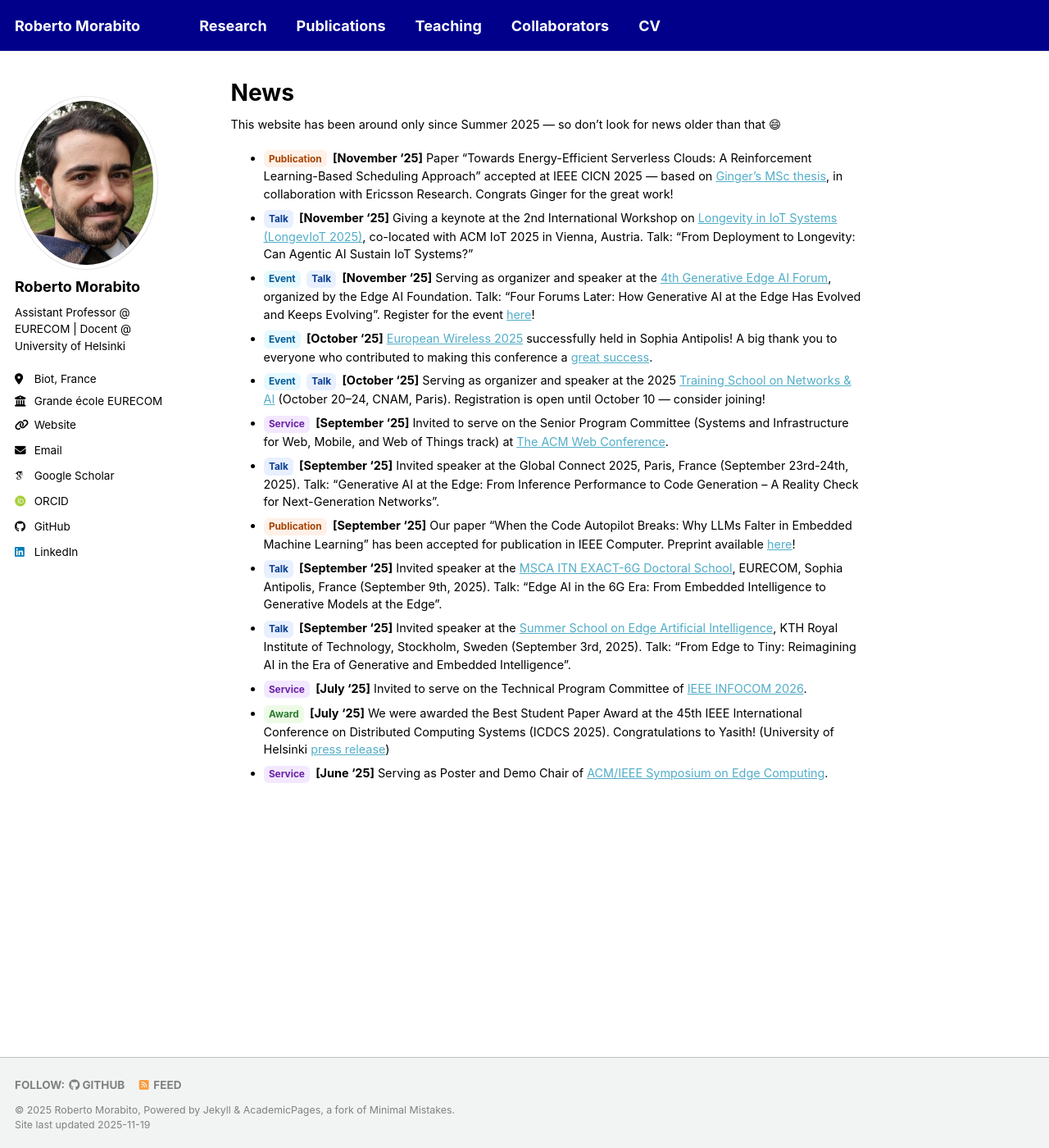
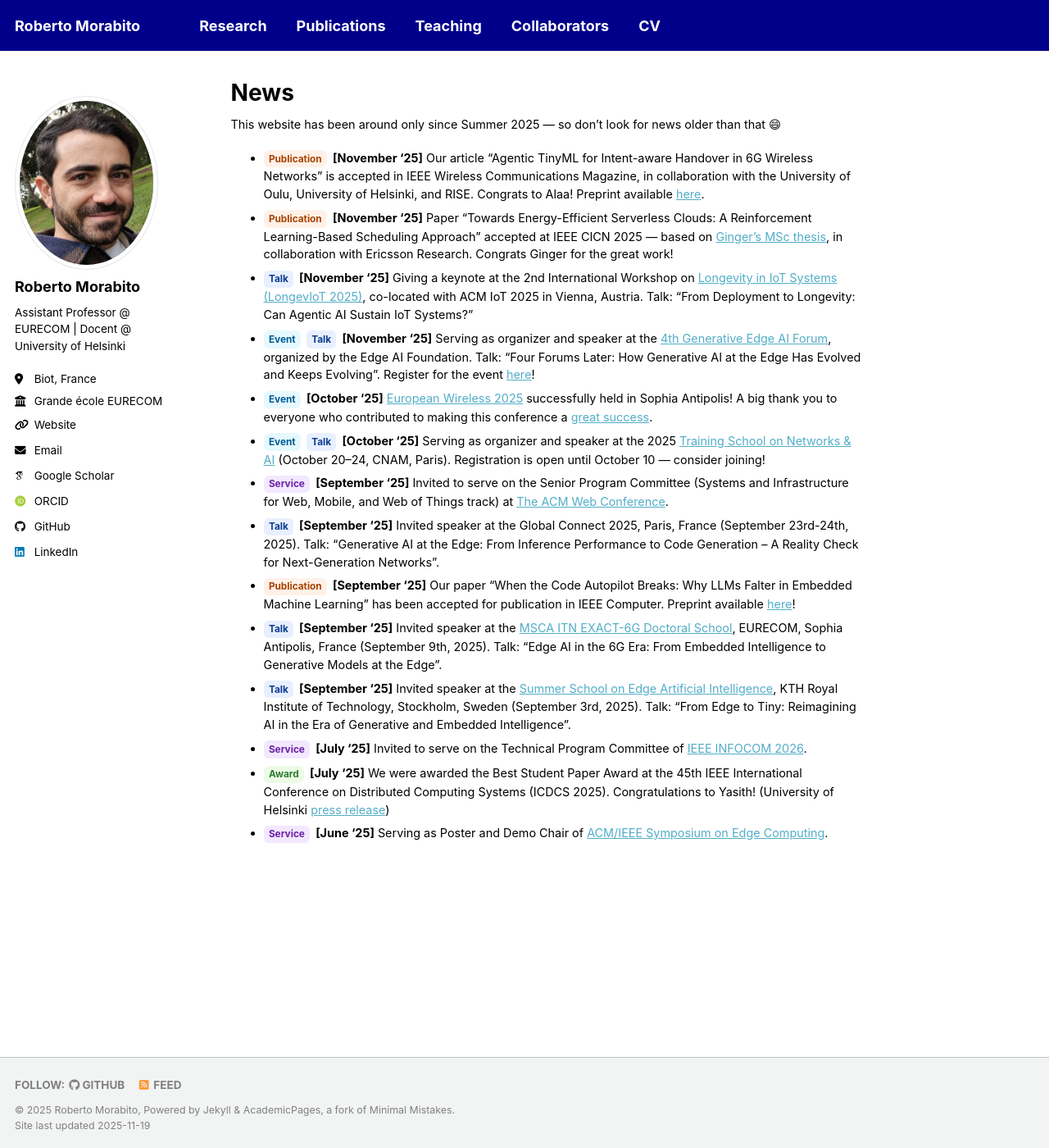
Before and after one commit to robertmora/robertmora.github.io, a Jekyll site: the page built from _pages/news.md, in a window 1280 px wide and 1400 px high. Shown: the whole window at 82% size. Built offline with Jekyll 4.4.1, drawn with Linux system fonts in a browser that asks for light colours; some web fonts are replaced; a script that is not in the unit is left out.

Commit message:
Update news.md

```diff
--- a/_pages/news.md
+++ b/_pages/news.md
@@ -6,6 +6,7 @@ author_profile: true
 
 This website has been around only since Summer 2025 — so don’t look for news older than that 😄
 
+- [Publication](){:.tag .tag--pub} **[November '25]** Our article "Agentic TinyML for Intent-aware Handover in 6G Wireless Networks" is accepted in IEEE Wireless Communications Magazine, in collaboration with the University of Oulu, University of Helsinki, and RISE. Congrats to Alaa! Preprint available [here](https://github.com/robertmora/robertmora.github.io/blob/master/files/Agentic%20TinyML%20for%20Intent-aware%20Handover%20in%206G%20Wireless%20Networks.pdf){:target="_blank"}.
 - [Publication](){:.tag .tag--pub} **[November '25]** Paper "Towards Energy-Efficient Serverless Clouds: A Reinforcement Learning-Based Scheduling Approach" accepted at IEEE CICN 2025 — based on [Ginger’s MSc thesis](https://aaltodoc.aalto.fi/items/0110965a-10dc-4ac2-ad0e-71e2bc71e6a9){:target="_blank"}, in collaboration with Ericsson Research. Congrats Ginger for the great work!
 - [Talk](){:.tag .tag--talk} **[November '25]** Giving a keynote at the 2nd International Workshop on [Longevity in IoT Systems (LongevIoT 2025)](https://longeviot.github.io/2025/){:target="_blank"}, co-located with ACM IoT 2025 in Vienna, Austria. Talk: "From Deployment to Longevity: Can Agentic AI Sustain IoT Systems?"
 - [Event](){:.tag .tag--event} [Talk](){:.tag .tag--talk} **[November '25]** Serving as organizer and speaker at the [4th Generative Edge AI Forum](https://www.linkedin.com/posts/edgeaifoundation_the-edge-ai-revolution-is-here-the-clouds-activity-7386421618434109440-PQS9){:target="_blank"}, organized by the Edge AI Foundation. Talk: "Four Forums Later: How Generative AI at the Edge Has Evolved and Keeps Evolving".  Register for the event [here](https://www.edgeaifoundation.org/events/generative-edge-ai-architectures-agents-apps){:target="_blank"}!
```
